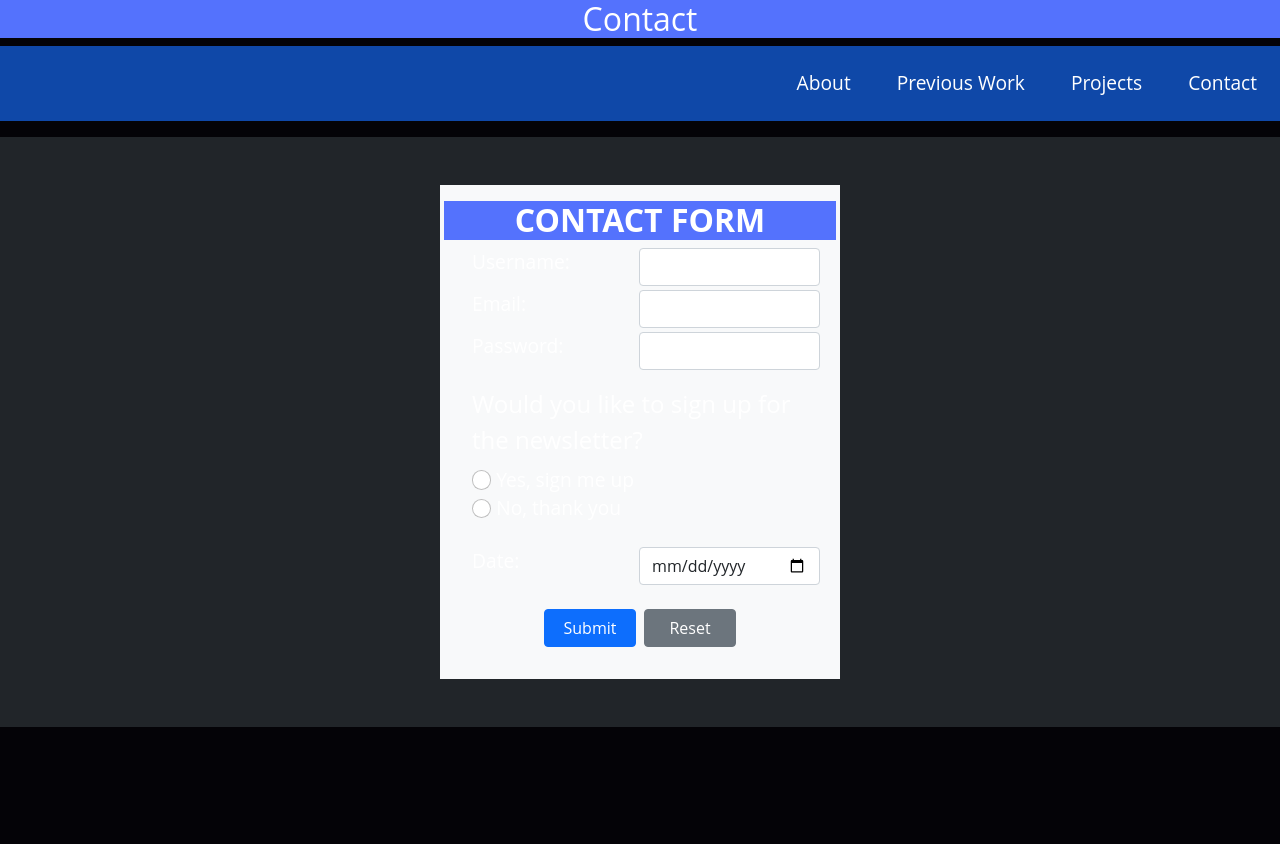
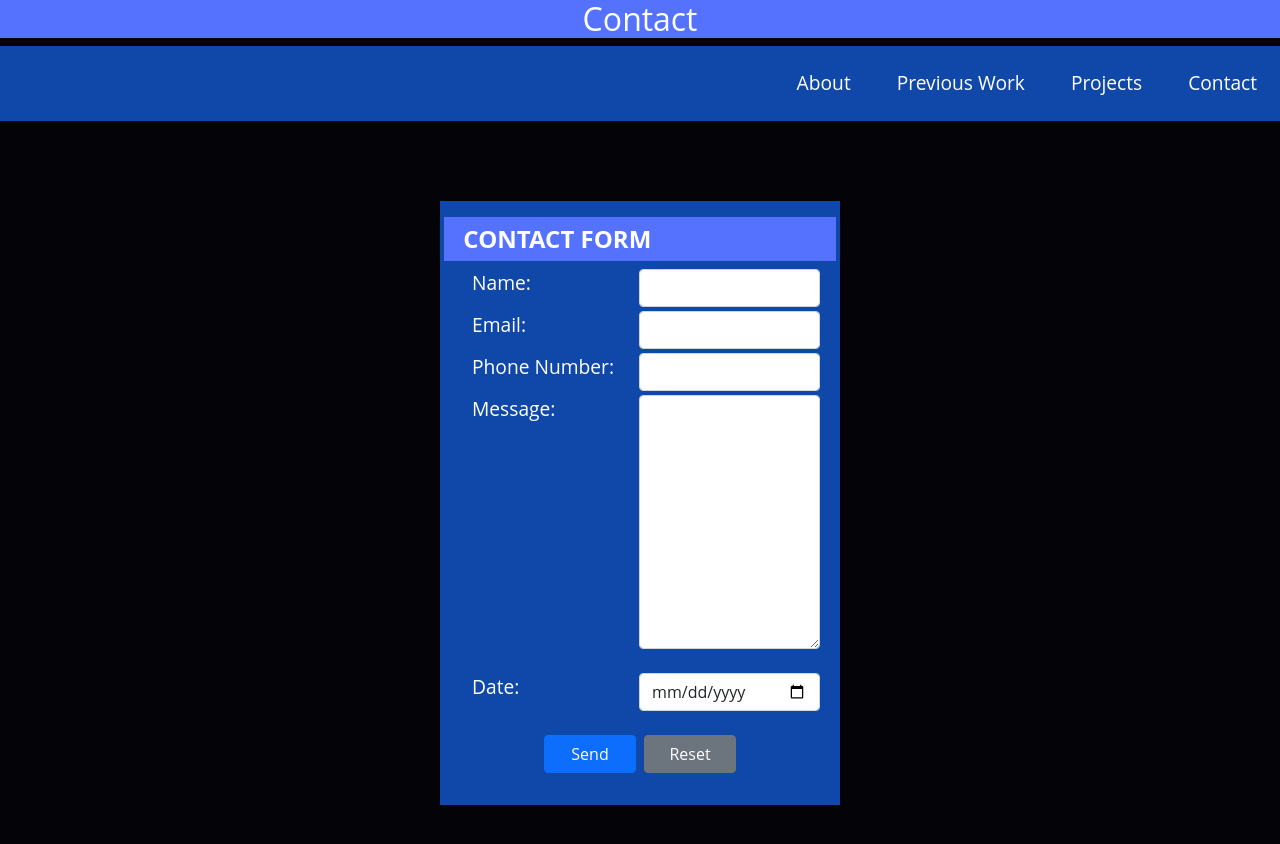
Before and after one commit to gsampang/webdev-Personal-Website, a plain HTML site: page contact.html in a window 1280 px wide. Before the commit the page ends 800 px from the top, so only its background shows below. Drawn offline with nearby package versions, Linux system fonts and the light colour scheme.

Commit message:
Content change to Contact Form, minor style changes

```diff
--- a/contact.html
+++ b/contact.html
@@ -20,45 +20,35 @@
     <!-- Navbar (JavaScript Implementation) -->
     <div id="navbar"></div>
 
-    <main class="container-fluid bg-dark p-5">
-      <form class="bg-light mx-auto p-3">
-        <h1 class="row text-uppercase"><b>contact form</b></h1>
+    <main class="container-fluid p-5">
+      <form class="form-container mx-auto p-3">
+        <h2 class="row text-uppercase"><b>contact form</b></h2>
+
         <div class="m-1 row">
-          <label for="username" class="form-label col-sm">Username:</label>
-          <input type="text" class="form-control col-sm" id="username" />
+          <label for="name" class="form-label col-sm">Name:</label>
+          <input type="text" class="form-control col-sm" id="name" />
         </div>
+
         <div class="m-1 row">
           <label for="email" class="form-label col-sm">Email:</label>
           <input type="email" class="form-control col-sm" id="email" />
         </div>
+
         <div class="m-1 row">
-          <label for="password" class="form-label col-sm">Password:</label>
-          <input type="password" class="form-control col-sm" id="password" />
+          <label for="number" class="form-label col-sm">Phone Number:</label>
+          <input type="tel" class="form-control col-sm" id="number" />
         </div>
 
-        <fieldset class="m-3">
-          <legend>Would you like to sign up for the newsletter?</legend>
-          <div>
-            <input
-              class="form-check-input"
-              type="radio"
-              id="Yes"
-              name="Sign up?"
-              value="Yes"
-            />
-            <label class="form-check-label" for="Yes">Yes, sign me up</label>
-          </div>
-          <div>
-            <input
-              class="form-check-input"
-              type="radio"
-              id="No"
-              name="Sign up?"
-              value="No"
-            />
-            <label class="form-check-label" for="No">No, thank you</label>
-          </div>
-        </fieldset>
+        <div class="m-1 row">
+          <label for="message" class="form-label col-sm">Message:</label>
+          <textarea
+            name="message"
+            id="message"
+            cols="30"
+            rows="10"
+            class="form-control col-sm"
+          ></textarea>
+        </div>
 
         <div class="mx-1 my-4 row">
           <label for="date" class="form-label col-sm">Date:</label>
@@ -71,9 +61,7 @@
         </div>
 
         <div class="d-flex justify-content-center my-3">
-          <button type="submit" class="btn btn-primary w-25 mx-1">
-            Submit
-          </button>
+          <button type="submit" class="btn btn-primary w-25 mx-1">Send</button>
           <button type="reset" class="btn btn-secondary w-25 mx-1">
             Reset
           </button>
--- a/styles.css
+++ b/styles.css
@@ -23,6 +23,13 @@ h1 {
   background-color: var(--secondary);
   color: var(--text);
   font-size: 2rem;
+}
+
+h2 {
+  background-color: var(--secondary);
+  color: var(--text);
+  font-size: 1.5rem;
+  padding: 2%;
 }
 
 .container {
@@ -79,6 +86,9 @@ li {
 }
 
 /* Contact Styling */
-form {
+.form-container {
   width: 400px;
+  margin: 1rem auto;
+  padding: 2%;
+  background-color: var(--primary);
 }
```
